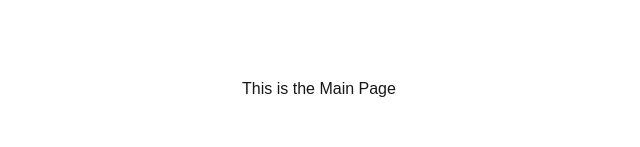
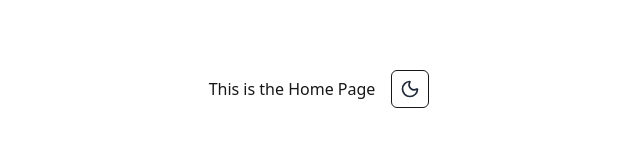
Before and after one commit to Jetrossgalinato/my-comp, a Next.js app: page / in a window 1280 px wide. Shown: the part 311-458 px from the top of the page, without its empty margins (321-961 px from the left). Built offline with nearby package versions, Linux system fonts and the light colour scheme.

Commit message:
feat: theme toggle should be added on the home page

```diff
--- a/app/globals.css
+++ b/app/globals.css
@@ -1,28 +1,28 @@
 @import "tailwindcss";
 
-@custom-variant dark (&:where(.dark, .dark *));
+@theme {
+  /* This maps the 'bg-background' utility to your CSS variable */
+  --color-background: var(--background);
+  --color-foreground: var(--foreground);
+}
 
+/* Light Mode (Default) */
 :root {
   --background: #ffffff;
   --foreground: #171717;
 }
 
-@theme inline {
-  --color-background: var(--background);
-  --color-foreground: var(--foreground);
-  --font-sans: var(--font-geist-sans);
-  --font-mono: var(--font-geist-mono);
+/* Dark Mode (When .dark class is present) */
+.dark {
+  --background: #0a0a0a;
+  --foreground: #ededed;
 }
 
-@media (prefers-color-scheme: dark) {
-  :root {
-    --background: #0a0a0a;
-    --foreground: #ededed;
+/* Base styles to apply the variables */
+@layer base {
+  body {
+    background-color: var(--background);
+    color: var(--foreground);
+    @apply antialiased;
   }
 }
-
-body {
-  background: var(--background);
-  color: var(--foreground);
-  font-family: Arial, Helvetica, sans-serif;
-}
--- a/app/page.tsx
+++ b/app/page.tsx
@@ -1,7 +1,10 @@
+import { ThemeToggle } from "@/components/theme-toggle";
+
 export default function Home() {
   return (
-    <div className="min-h-screen flex items-center justify-center">
-      This is the Main Page
+    <div className="min-h-screen bg-background text-foreground flex items-center justify-center gap-4 transition-colors duration-600">
+      <h1>This is the Home Page</h1>
+      <ThemeToggle />
     </div>
   );
 }
```
